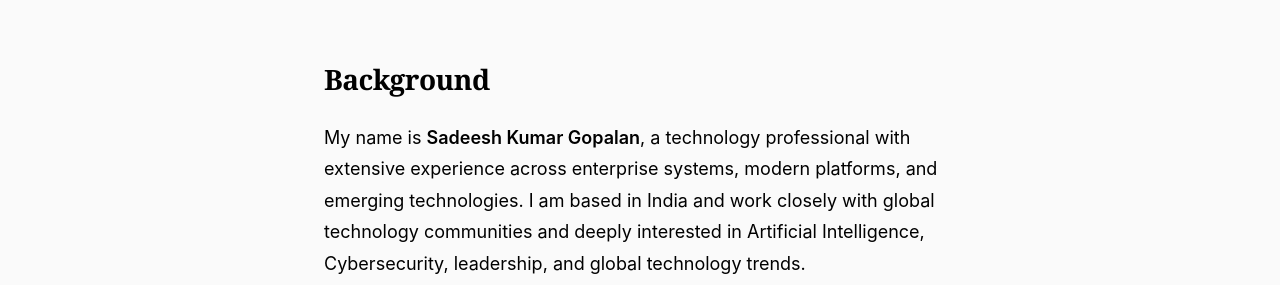
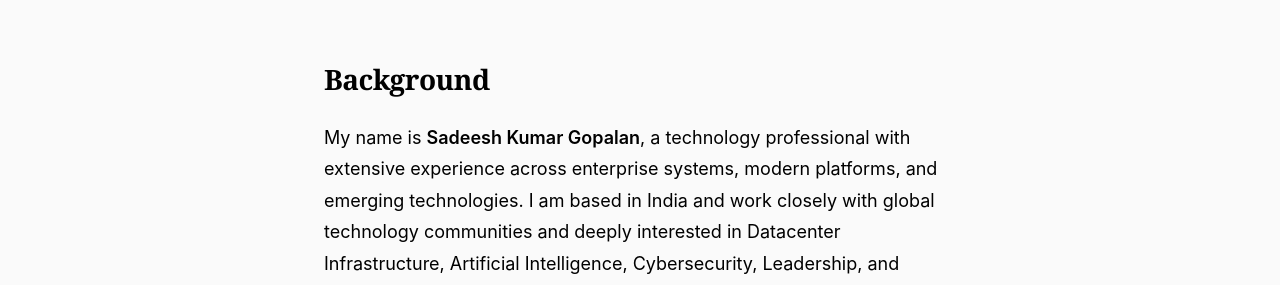
Before and after one commit to sadeeshkumar-gopalan/Blog, a plain HTML site: page about.html in a window 1280 px wide. Shown: the part 514-799 px from the top of the page. Drawn offline with Linux system fonts and the light colour scheme.

Commit message:
Update about.html

```diff
--- a/about.html
+++ b/about.html
@@ -34,7 +34,7 @@
 
                     <div class="about-section">
                         <h2>Background</h2>
-                        <p>My name is <strong>Sadeesh Kumar Gopalan</strong>, a technology professional with extensive experience across enterprise systems, modern platforms, and emerging technologies. I am based in India and work closely with global technology communities and deeply interested in Artificial Intelligence, Cybersecurity, leadership, and global technology trends.</p>
+                        <p>My name is <strong>Sadeesh Kumar Gopalan</strong>, a technology professional with extensive experience across enterprise systems, modern platforms, and emerging technologies. I am based in India and work closely with global technology communities and deeply interested in Datacenter Infrastructure, Artificial Intelligence, Cybersecurity, Leadership, and global technology trends.</p>
                     </div>
 
                     <div class="about-section">
```
